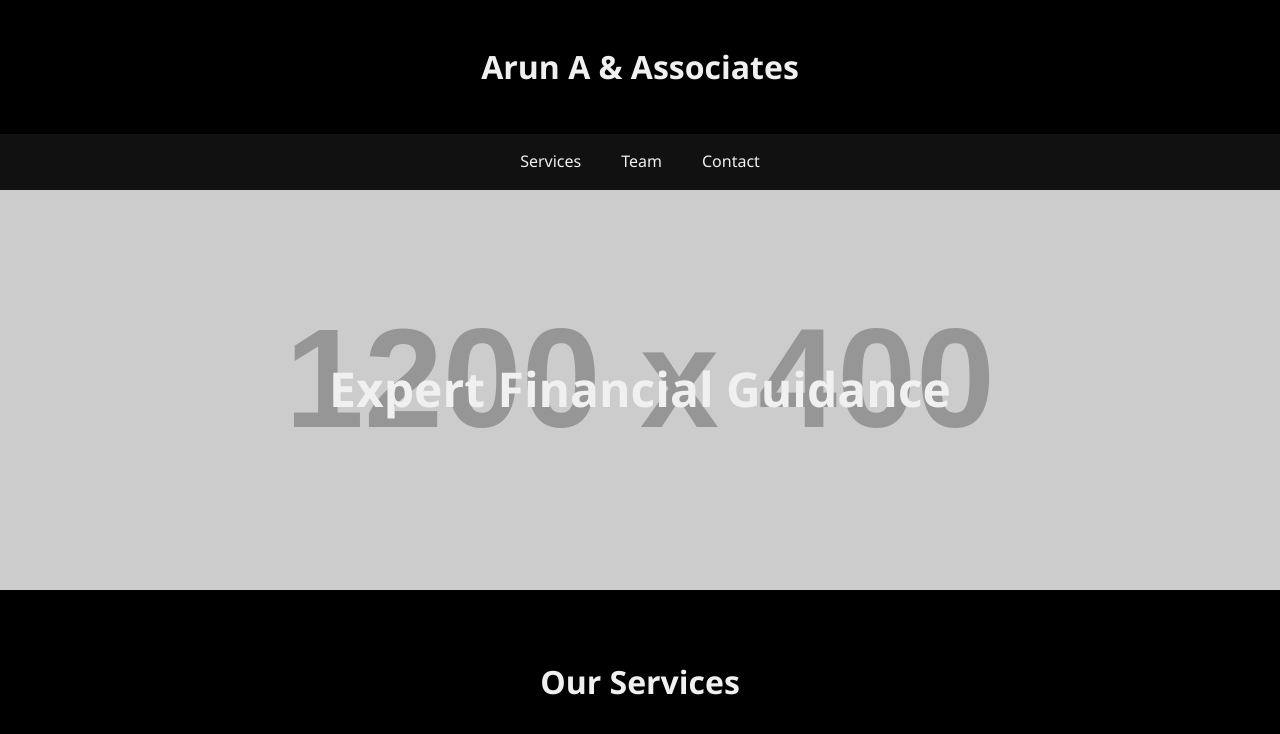
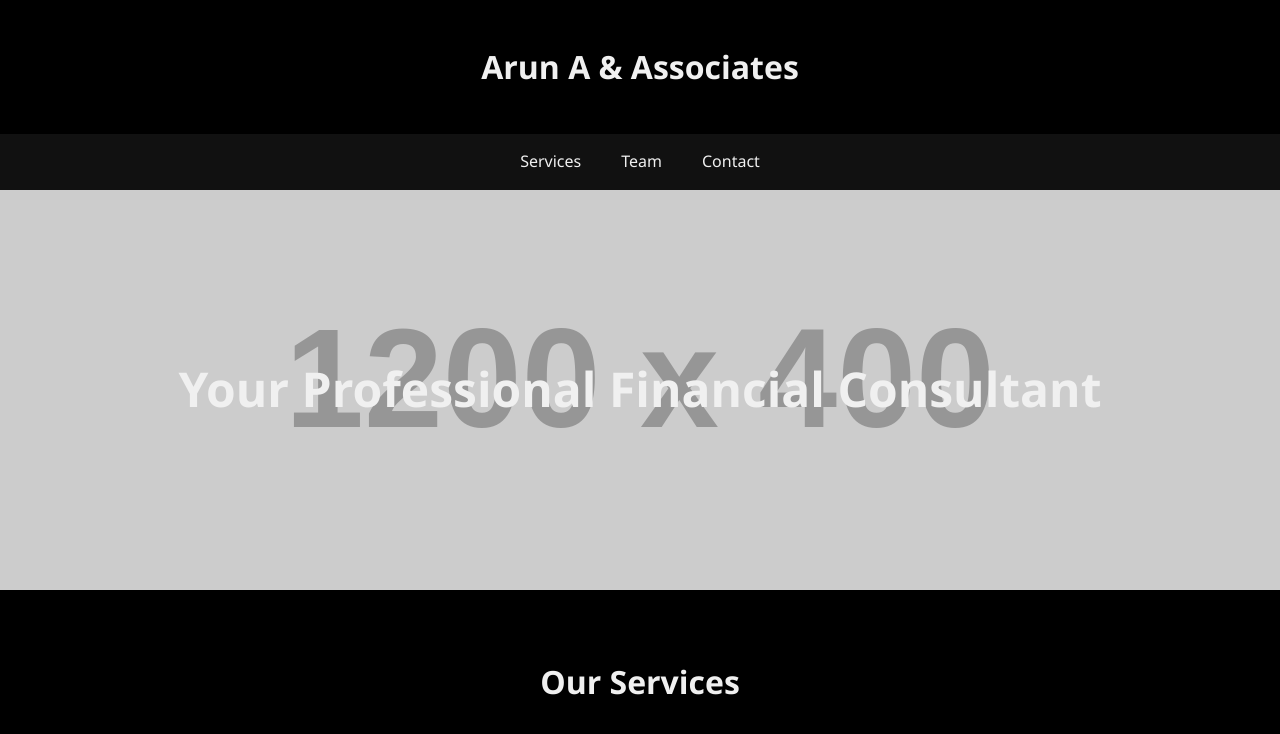
Before and after one commit to ArunAandassociates/.github.io, a plain HTML site: page index.html in a window 1280 px wide. Shown: the top 734 px of the page. Drawn offline with Linux system fonts and the light colour scheme; placeholder pictures from the web are drawn by us.

Commit message:
Update index.html

```diff
--- a/index.html
+++ b/index.html
@@ -104,7 +104,7 @@
 </nav>
 
 <div class="hero">
-    <h1>Expert Financial Guidance</h1>
+    <h1>Your Professional Financial Consultant</h1>
 </div>
 
 <section id="services" class="content-section">
```
